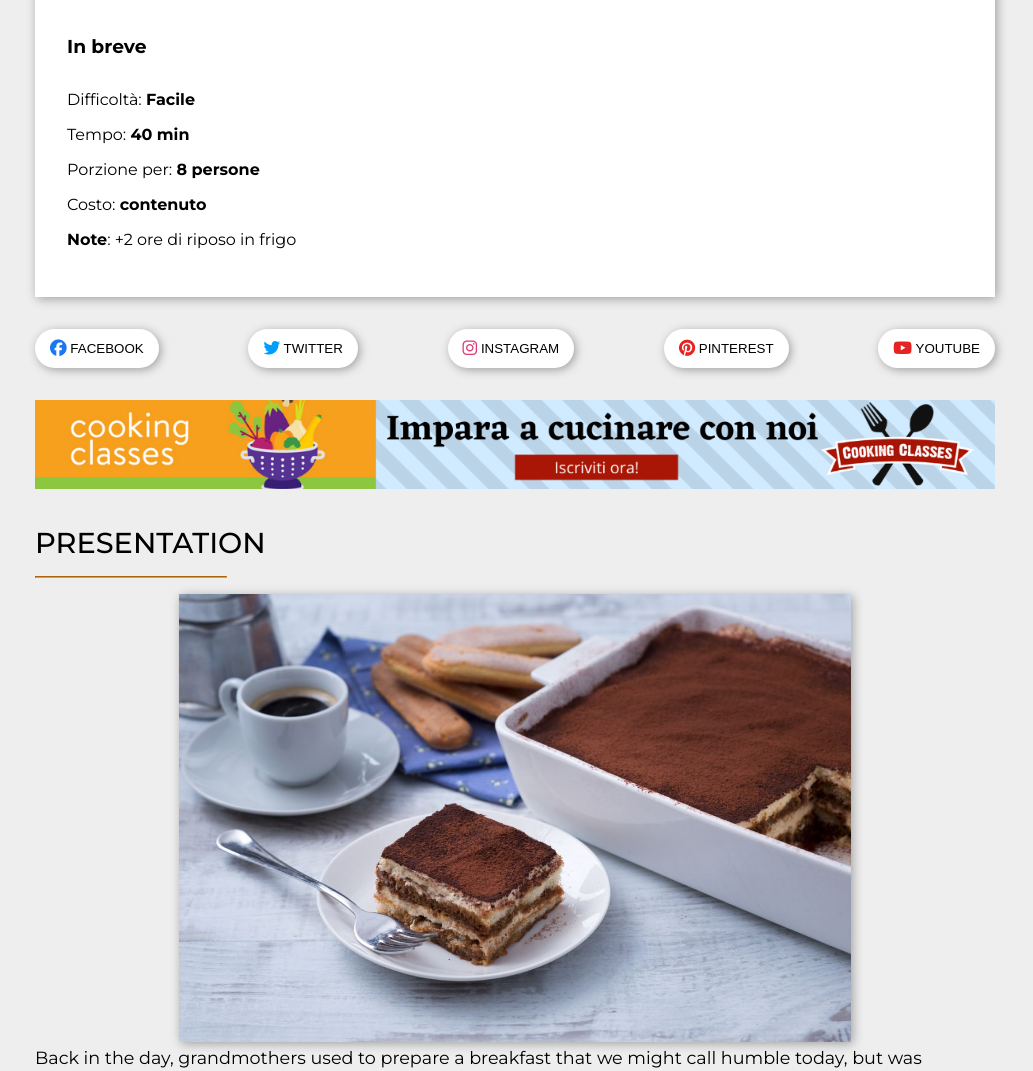
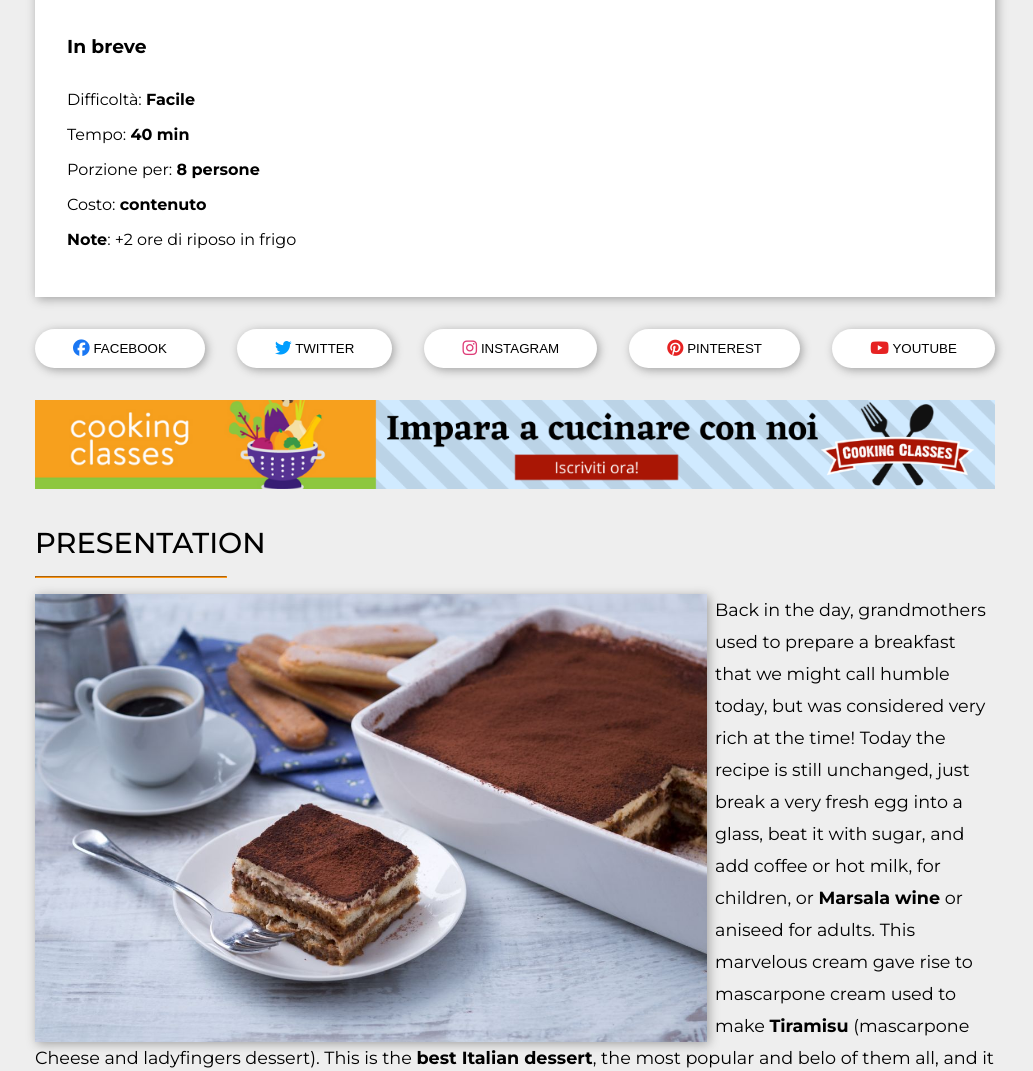
Before and after one commit to luigicaiaffa/htmlcss-responsive-layout, a plain HTML site: page index.html in a window 1280 px wide. Shown: the part 742-1813 px from the top of the page, without its empty margins (125-1158 px from the left). Drawn offline with Linux system fonts and the light colour scheme.

Commit message:
add screen 576px

```diff
--- a/css/style.css
+++ b/css/style.css
@@ -128,8 +128,9 @@ main {
 
 .btn-section > .container {
   justify-content: space-between;
+  gap: 2rem;
+  margin-bottom: 2rem;
   padding: 0;
-  margin-bottom: 2rem;
 }
 
 /* facebook */
@@ -238,11 +239,23 @@ footer > .container {
   .d-sm-flex {
     display: flex;
   }
+
+  /* BTN SECTION */
+  .btn {
+    flex-grow: 1;
+  }
+
+  /* RECIPE SECTION CONTENT */
+  .section-content img {
+    float: left;
+    margin-right: 0.5rem;
+  }
 }
 
 /* # 768 PX */
 
 @media screen and (min-width: 768px) {
+  /* DISPLAY UTILS */
   .d-md-none {
     display: none;
   }
--- a/index.html
+++ b/index.html
@@ -132,7 +132,7 @@
           <hr />
 
           <!-- SECTION CONTENT -->
-          <div class="section-content d-flex">
+          <div class="section-content d-flex d-sm-block">
             <img src="./img/tiramisu.jpg" alt="tiramisù" />
             <p class="recipe-text">
               Back in the day, grandmothers used to prepare a breakfast that we
```
